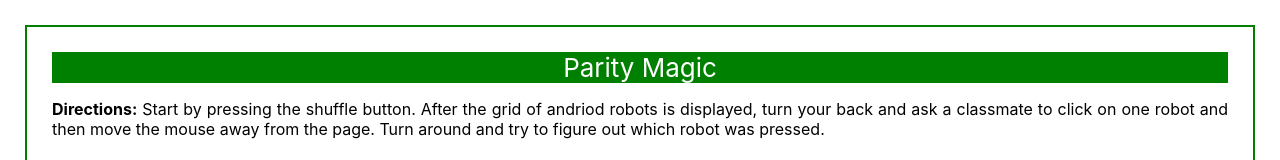
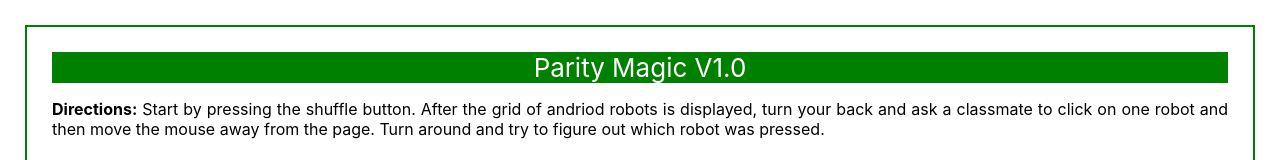
Before and after one commit to csarkar373/parity, a React (Create React App) app: page / in a window 1280 px wide. Shown: the top 160 px of the page. Built offline with nearby package versions, Linux system fonts and the light colour scheme.

Commit message:
fixed warnings

```diff
--- a/package.json
+++ b/package.json
@@ -12,7 +12,7 @@
   },
   "scripts": {
     "start": "react-scripts start",
-    "build": "react-scripts build",
+    "build": "CI=react-scripts build",
     "test": "react-scripts test",
     "eject": "react-scripts eject"
   },
--- a/public/index.html
+++ b/public/index.html
@@ -24,7 +24,7 @@
       work correctly both with client-side routing and a non-root public URL.
       Learn how to configure a non-root public URL by running `npm run build`.
     -->
-    <title>React App</title>
+    <title>Parity Magic</title>
   </head>
   <body>
     <noscript>You need to enable JavaScript to run this app.</noscript>
--- a/src/App.js
+++ b/src/App.js
@@ -1,12 +1,13 @@
 import React from "react";
 import "./css/App.css";
 import RobotGrid from "./components/robotgrid";
+import * as AppConstants from "./util/appconstants";
 
 function App() {
   return (
     <div className="App">
       <div>
-        <header className="App-header">Parity Magic</header>
+        <header className="App-header">{AppConstants.TITLE}</header>
         <p>
           <b>Directions:</b> Start by pressing the shuffle button. After the
           grid of andriod robots is displayed, turn your back and ask a
--- a/src/components/robot.js
+++ b/src/components/robot.js
@@ -6,10 +6,9 @@ const ROBOTPICS = [RobotBack, RobotFront];
 class Robot extends Component {
   constructor(props) {
     super(props);
-    const { orientation, row, col } = this.props;
     //console.log("orientation row col ", orientation, row, col);
-    this.row = row;
-    this.col = col;
+    this.row = this.props.row;
+    this.col = this.props.col;
   }
   flip = () => {
     this.props.onClick(this.row, this.col);
@@ -18,7 +17,7 @@ class Robot extends Component {
     //console.log("rendering robot image");
     return (
       <button className={"robot"} onClick={this.flip}>
-        <img src={ROBOTPICS[this.props.orientation]} />
+        <img src={ROBOTPICS[this.props.orientation]} alt={"img not found"} />
       </button>
     );
   }
--- a/src/components/robotgrid.js
+++ b/src/components/robotgrid.js
@@ -2,7 +2,6 @@ import React, { Component } from "react";
 import "../css/robotgrid.css";
 import * as AppConstants from "../util/appconstants";
 import Robot from "./robot";
-import App from "../App";
 class RobotGrid extends Component {
   constructor(props) {
     super(props);
@@ -46,7 +45,6 @@ class RobotGrid extends Component {
     const robotStates = [];
     for (let r = 0; r < AppConstants.GRIDSIZE; ++r) {
       const nextRow = [];
-      let rowParity = 0;
       for (let c = 0; c < AppConstants.GRIDSIZE; ++c) {
         const orientation = Math.random() > 0.5 ? 0 : 1;
         nextRow.push(orientation);
@@ -75,7 +73,7 @@ class RobotGrid extends Component {
       }
       let odd = this.state.oddParity ? 0 : 1;
       //console.log("parity calc row  parity", row, rowParity);
-      robotStates[row][lastCol] = rowParity % 2 == odd ? 1 : 0;
+      robotStates[row][lastCol] = rowParity % 2 === odd ? 1 : 0;
     }
   }
 
@@ -88,13 +86,12 @@ class RobotGrid extends Component {
         colParity += robotStates[row][col];
       }
       let odd = this.state.oddParity ? 0 : 1;
-      robotStates[lastRow][col] = colParity % 2 == odd ? 1 : 0;
+      robotStates[lastRow][col] = colParity % 2 === odd ? 1 : 0;
     }
   }
 
   render() {
     //console.log("robot grid render");
-    const orientation = Math.random() > 0.5 ? 0 : 1;
     return (
       <div>
         <div>
--- a/src/util/appconstants.js
+++ b/src/util/appconstants.js
@@ -1 +1,2 @@
 export const GRIDSIZE = 6;
+export const TITLE = "Parity Magic V1.0";
```
